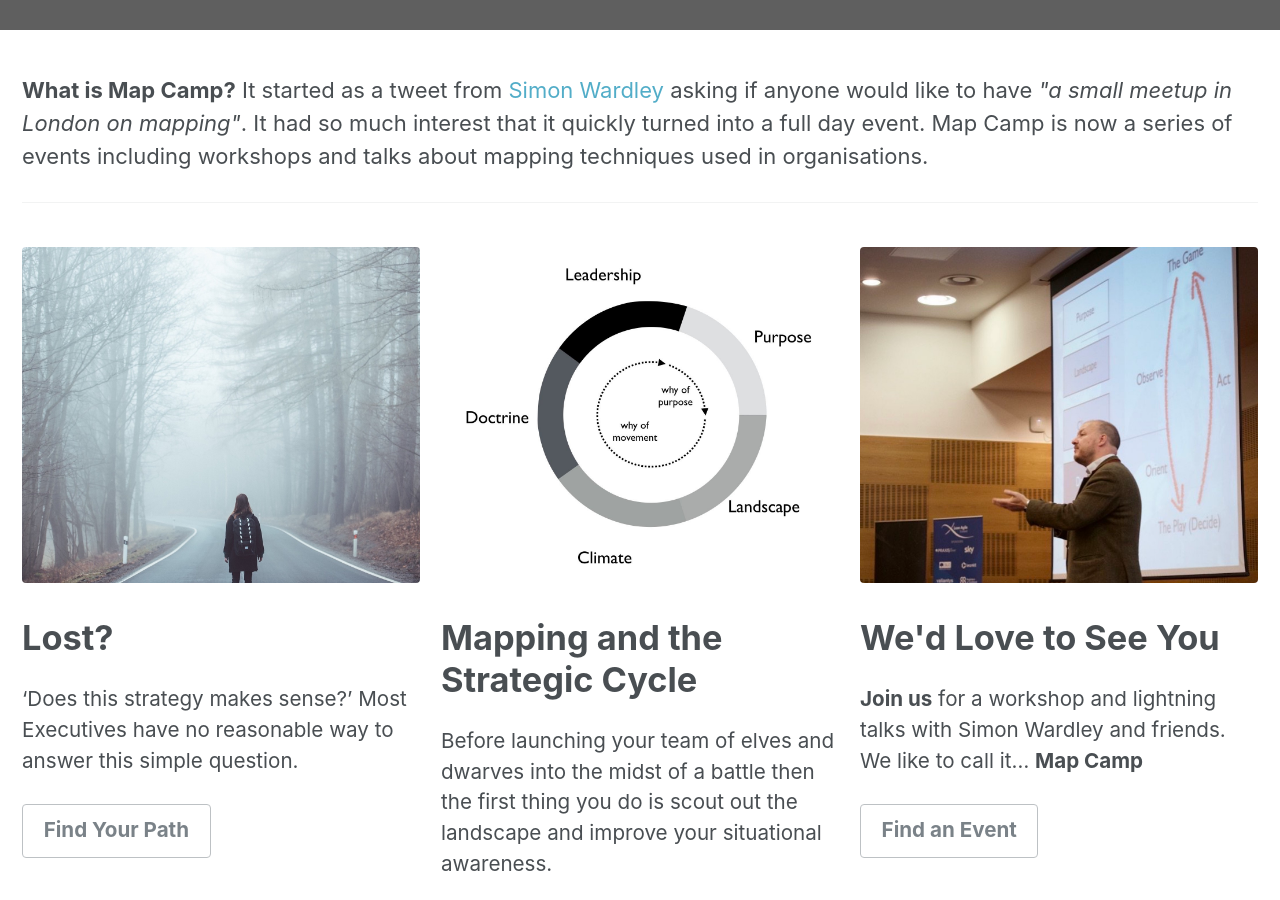
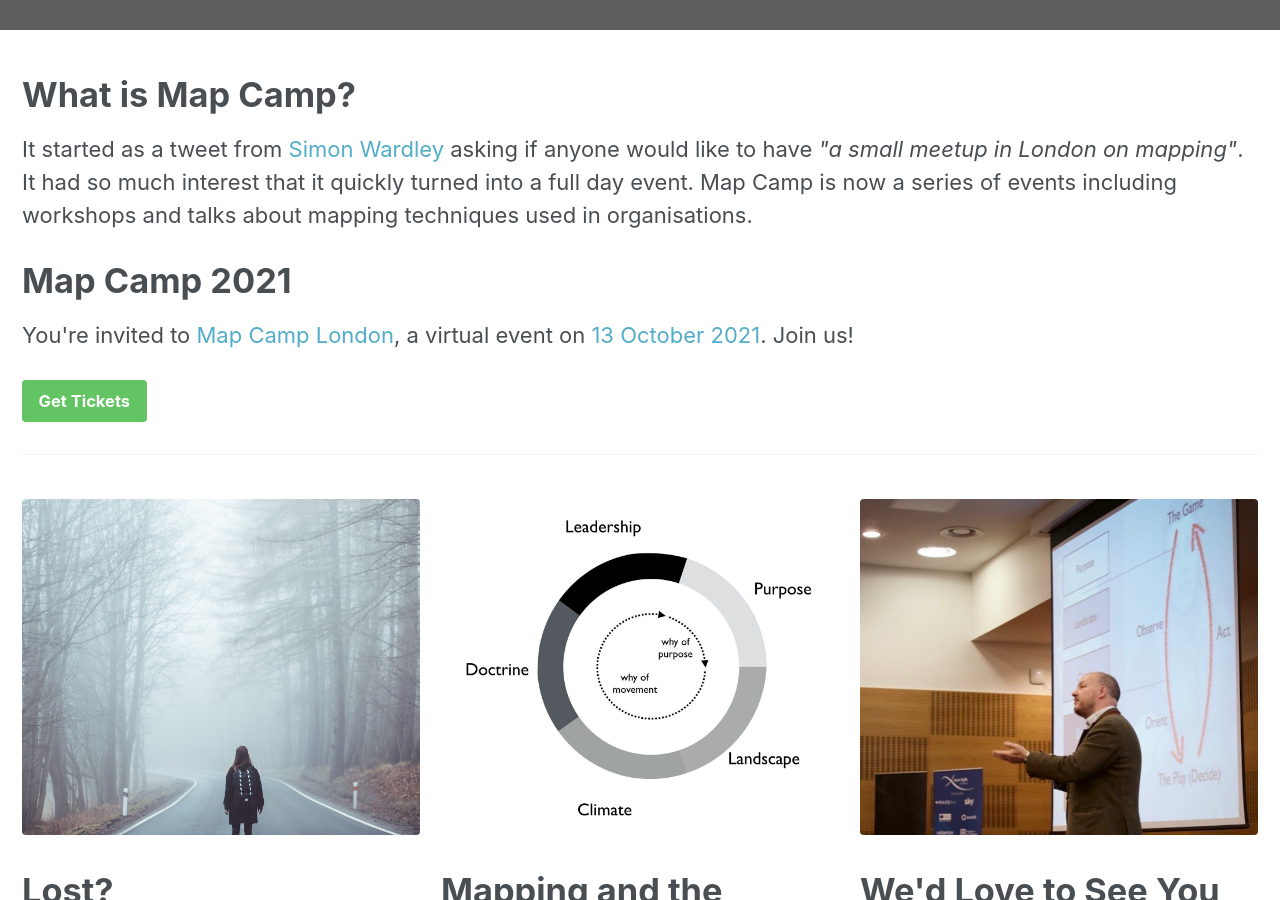
Before and after one commit to mapcampcommittee/mapcampcommittee.github.io, a Jekyll site: the page built from index.html, in a window 1280 px wide and 900 px high, scrolled down 393 px. Built offline with Jekyll 4.4.1, drawn with Linux system fonts in a browser that asks for light colours; the list of posts is cut into pages by our own code; comment, search, counter and statistics services are not loaded.

Commit message:
Link directly to the latest map camp.

```diff
--- a/index.html
+++ b/index.html
@@ -45,7 +45,14 @@
 ---
 
 <div>
-  <p><strong>What is Map Camp?</strong> It started as a tweet from <a target="_blank" href="https://twitter.com/swardley/status/827140829877850112">Simon Wardley</a> asking if anyone would like to have <em>"a small meetup in London on mapping"</em>. It had so much interest that it quickly turned into a full day event. Map Camp is now a series of events including workshops and talks about mapping techniques used in organisations.</p>
+  <h1>What is Map Camp?</h1>
+  <p>It started as a tweet from <a target="_blank" href="https://twitter.com/swardley/status/827140829877850112">Simon Wardley</a> asking if anyone would like to have <em>"a small meetup in London on mapping"</em>. It had so much interest that it quickly turned into a full day event. Map Camp is now a series of events including workshops and talks about mapping techniques used in organisations.</p>
+</div>
+
+<div>
+  <h1>Map Camp 2021</h1>
+  <p>You're invited to <a target="_blank" href="https://www.mapcamp.co.uk/">Map Camp London</a>, a virtual event on <a target="_blank" href="https://www.mapcamp.co.uk/">13 October 2021</a>. Join us!</p>
+  <p><a class="btn btn--success" target="_blank" href="https://mapcamp.co.uk/">Get Tickets</a></p>
 </div>
 
 {% include feature_row id="intro" type="center" %}
```
